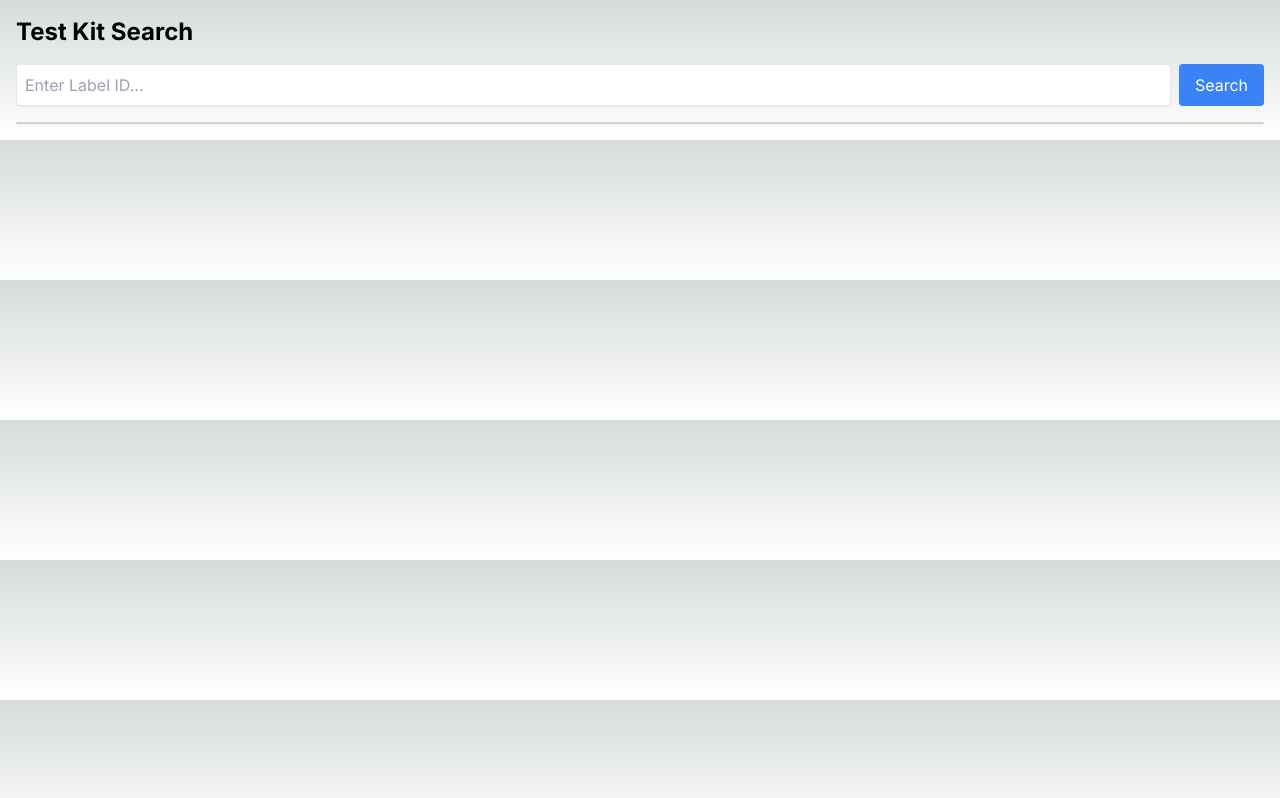
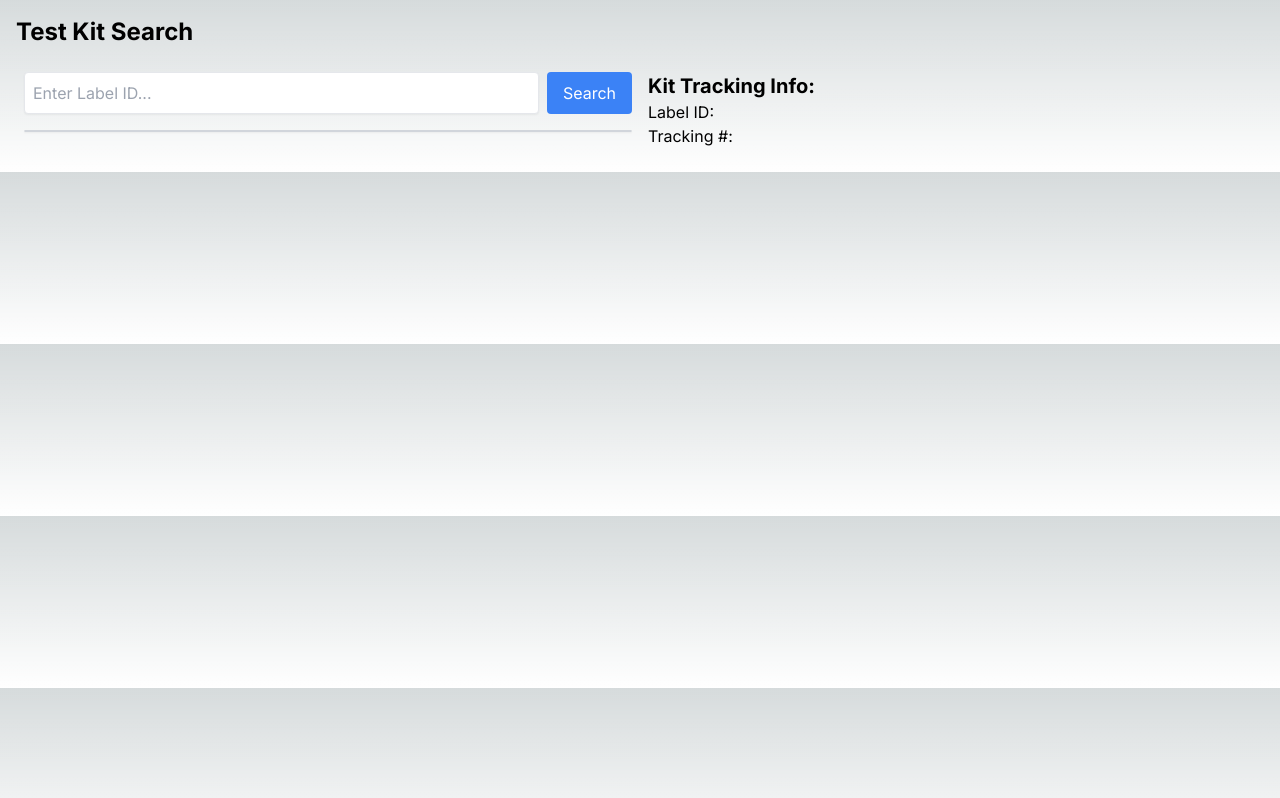
Before and after one commit to hburton/react-example, a Next.js app: page / in a window 1280 px wide. Built offline with nearby package versions, Linux system fonts and the light colour scheme.

Commit message:
Working POC

```diff
--- a/src/app/api/autocomplete/route.ts
+++ b/src/app/api/autocomplete/route.ts
@@ -4,6 +4,6 @@ import KitData from '@/services/kit-data';
 export async function POST(req: Request) {
     const reqBody = await req.json();
     const searchValue = reqBody.searchValue;
-    const suggestions = await KitData.getSuggestedLabelIds(searchValue);
-    return NextResponse.json({ suggestions });
+    const suggestedLabelIds = await KitData.getSuggestedLabelIds(searchValue);
+    return NextResponse.json({ suggestedLabelIds });
 }
--- /dev/null
+++ b/src/app/api/kits/[labelId]/route.ts
@@ -0,0 +1,9 @@
+import { NextResponse } from 'next/server';
+import KitData from '@/services/kit-data';
+
+// TODO: Look into return types for endpoints.
+export async function GET(req: Request, { params }: { params: { labelId: string } }) {
+    const labelId = params.labelId;
+    const kit = await KitData.getKit(labelId);
+    return NextResponse.json(kit);
+}
--- a/src/app/page.tsx
+++ b/src/app/page.tsx
@@ -1,9 +1,12 @@
 'use client';
-import React, { useState, useEffect } from 'react'
+import React, { useState, useEffect } from 'react';
+  import { Kit } from '@/services/kit-data'
 
+// page.tsx is the main page of the application. For the purposes of this demo we don't really need a second page.
 export default function Home() {
   const [searchValue, setSearchValue] = useState("");
   const [suggestions, setSuggestions] = useState<string[]>([]);
+  const [kit, setKit] = useState<Kit | null>(null);
 
   async function onSearchValueChange(e: React.ChangeEvent<HTMLInputElement>) {
     const newValue = e.target.value;
@@ -21,44 +24,79 @@ export default function Home() {
     await setSuggestions(suggestions);
   }
 
-  async function fetchSuggestions(searchValue: string): Promise<string[]> {
-    const response = await fetch('/api/autocomplete', {
-      method: 'POST',
-      body: JSON.stringify({
-        searchValue,
-      }),
-    })
-    var resBody = await response.json();
-    console.log(resBody.suggestions);
-    return resBody.suggestions;
+  async function searchKit() {
+    let kit = await fetchKit(searchValue);
+    console.log(kit);
+    await setKit(kit);
   }
 
+  // TODO: Extract separate components.
   return (
     <main className="p-4">
       <h1 className="text-2xl font-bold mb-4">Test Kit Search</h1>
-      <div className="mb-4 flex">
-        <br />
-        <input
-          type="text"
-          onChange={onSearchValueChange}
-          className="border p-2 rounded shadow-sm flex-grow mr-2"
-          placeholder="Enter Label ID..."
-        />
-        <button
-          onClick={e => { }}
-          className="bg-blue-500 text-white px-4 py-2 rounded hover:bg-blue-600 focus:outline-none focus:ring focus:ring-blue-200 focus:ring-opacity-50"
-        >
-          Search
-        </button>
+
+      {/* Container, 50% each side horizonally displayed */}
+      <div className='flex'>
+        {/* Kit Search Component. */}
+        <div className="flex-1 p-2">
+          <div className="mb-4 flex">
+            <br />
+            <input
+              type="text"
+              value={searchValue}
+              onChange={onSearchValueChange}
+              className="border p-2 rounded shadow-sm flex-grow mr-2"
+              placeholder="Enter Label ID..."
+            />
+            <button
+              onClick={searchKit}
+              className="bg-blue-500 text-white px-4 py-2 rounded hover:bg-blue-600 focus:outline-none focus:ring focus:ring-blue-200 focus:ring-opacity-50"
+            >
+              Search
+            </button>
+          </div>
+          <ul className="mt-2 border border-gray-300 rounded shadow-sm">
+            {suggestions.map((suggestion) => (
+              <li
+                onClick={e => { setSearchValue(suggestion) }}
+                key={suggestion}
+                className="border-b last:border-b-0 p-2 hover:bg-gray-100"
+              >
+                {suggestion}
+              </li>
+            ))}
+          </ul>
+        </div>
+        {/* Kit Info Component */}
+        <div className='flex-1 p-2'>
+          <h2 className="text-xl font-bold">Kit Tracking Info:</h2>
+          <p>Label ID: {kit?.labelId}</p>
+          <p>Tracking #: {kit?.shippingTrackingCode}</p>
+        </div>
       </div>
-      <ul className="mt-2 border border-gray-300 rounded shadow-sm">
-        {suggestions.map((suggestion) => (
-          <li key={suggestion} className="border-b last:border-b-0 p-2 hover:bg-gray-100">
-            {suggestion}
-          </li>
-        ))}
-      </ul>
     </main>
   )
+}
 
+// API Calls
+// TODO: Move api calls to a client service.
+async function fetchSuggestions(searchValue: string): Promise<string[]> {
+  const response = await fetch('/api/autocomplete', {
+    method: 'POST',
+    body: JSON.stringify({
+      searchValue,
+    }),
+  })
+  var resBody = await response.json();
+  console.log(resBody.suggestedLabelIds);
+  return resBody.suggestedLabelIds;
 }
+
+async function fetchKit(labelId: string): Promise<Kit | null> {
+  console.log(`/api/kits/${labelId}`)
+  const response = await fetch(`/api/kits/${labelId}`, {
+    method: 'GET'
+  })
+  var resBody = await response.json();
+  return resBody;
+}
--- a/src/services/kit-data.ts
+++ b/src/services/kit-data.ts
@@ -5,7 +5,24 @@ export default {
       .sort((a, b) => a.id - b.id)
       .slice(0, 10)
       .map(kit => kit.label_id);
+  },
+
+  getKit: async (labelId: string): Promise<Kit | null> => {
+    let kit = kits.find(kit => kit.label_id === labelId);
+    return kit ? toKit(kit) : null;
   }
+}
+
+function toKit(kit: any): Kit {
+  return {
+    labelId: kit.label_id,
+    shippingTrackingCode: kit.shipping_tracking_code
+  };
+}
+
+export interface Kit {
+  labelId: string;
+  shippingTrackingCode: string;
 }
 
 // TODO: Fetch data from external system instead of hardcoding label ids dataset.
```
